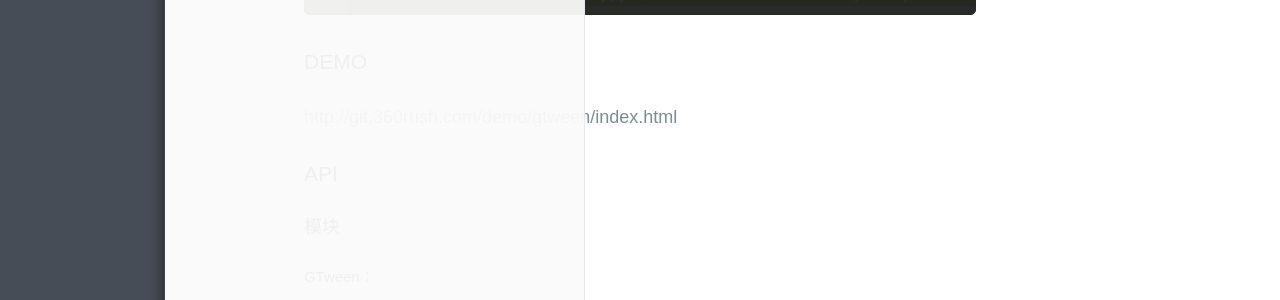
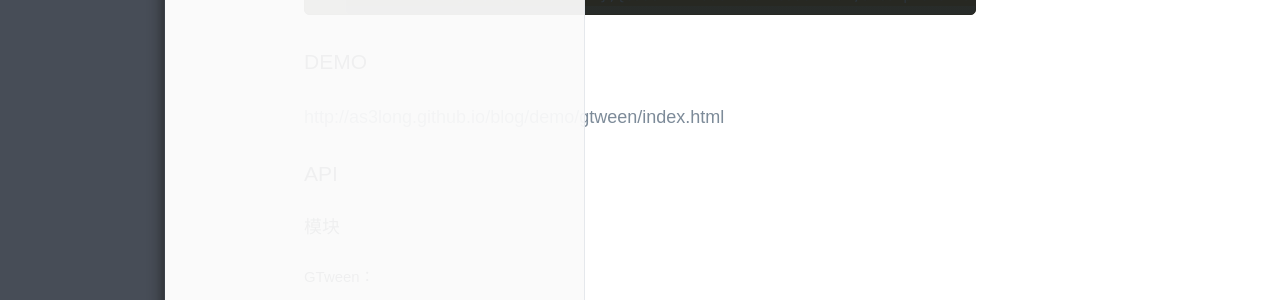
Before and after one commit to as3long/blog, a Jekyll site: the page built from _posts/2014-11-06-gtween.js.md, in a window 1280 px wide. Shown: the part 521-821 px from the top of the page. Built offline with Jekyll 4.4.1, drawn with Linux system fonts in a browser that asks for light colours; comment, search, counter and statistics services are not loaded; some of the changed lines change nothing that is shown.

Commit message:
Update 2014-11-06-gtween.js.md

```diff
--- a/_posts/2014-11-06-gtween.js.md
+++ b/_posts/2014-11-06-gtween.js.md
@@ -28,7 +28,7 @@ GTween.create(target,5,{value:1024},{ease:AllEase.Back.easeInOut,onComplete:func
 
 ### DEMO
 
-[http://git.360rush.com/demo/gtween/index.html](http://git.360rush.com/demo/gtween/index.html)
+[http://as3long.github.io/blog/demo/gtween/index.html](http://as3long.github.io/blog/demo/gtween/index.html)
 
 ### API
 
```
